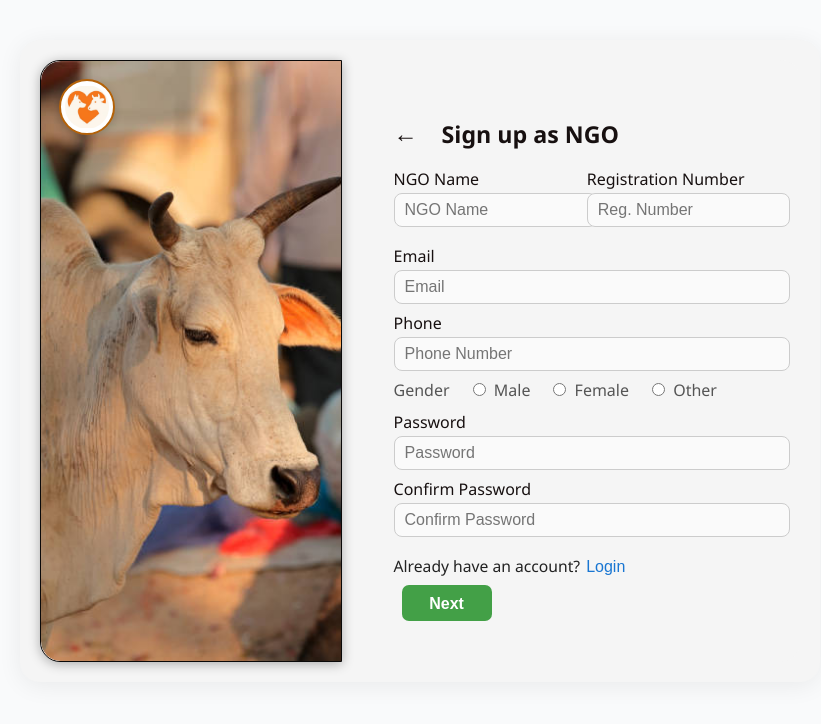
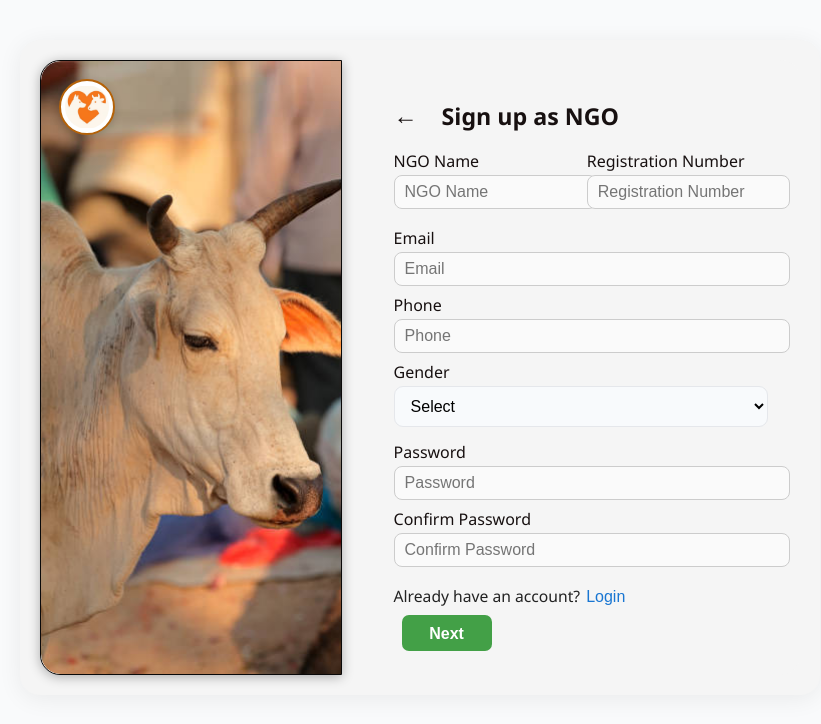
Before and after one commit to shivamshrma09/StraySafe, a React (Vite) app in the folder Frontend/: page /signupngo in a window 1280 px wide. Shown: the top 724 px of the page, without its empty margins (220-1041 px from the left). Built offline with nearby package versions, Linux system fonts and the light colour scheme.

Commit message:
All changes added

```diff
--- a/Frontend/src/components/NGOdashboard.jsx
+++ b/Frontend/src/components/NGOdashboard.jsx
@@ -1,6 +1,5 @@
 import React, { useState } from "react";
-import "./dashboard.css";
-
+import "./dashboard.css"; // Assuming you have a CSS file for styles
 const statusClasses = {
   Pending: "status-badge status-pending",
   Verified: "status-badge status-verified",
--- a/Frontend/src/components/Singupngo.jsx
+++ b/Frontend/src/components/Singupngo.jsx
@@ -101,7 +101,7 @@ const Singupngo = () => {
               value={form.regNumber}
               onChange={handleChange}
               type="text"
-              placeholder="Reg. Number"
+              placeholder="Registration Number"
             />
             {errors.regNumber && <span className="error">{errors.regNumber}</span>}
           </div>
@@ -123,40 +123,20 @@ const Singupngo = () => {
             name="phone"
             value={form.phone}
             onChange={handleChange}
-            type="tel"
-            placeholder="Phone Number"
+            type="text"
+            placeholder="Phone"
+            maxLength={10}
           />
           {errors.phone && <span className="error">{errors.phone}</span>}
         </div>
-        <div className="gender-row">
+        <div>
           <label>Gender</label>
-          <label>
-            <input
-              type="radio"
-              name="gender"
-              value="male"
-              checked={form.gender === "male"}
-              onChange={handleChange}
-            /> Male
-          </label>
-          <label>
-            <input
-              type="radio"
-              name="gender"
-              value="female"
-              checked={form.gender === "female"}
-              onChange={handleChange}
-            /> Female
-          </label>
-          <label>
-            <input
-              type="radio"
-              name="gender"
-              value="other"
-              checked={form.gender === "other"}
-              onChange={handleChange}
-            /> Other
-          </label>
+          <select name="gender" value={form.gender} onChange={handleChange}>
+            <option value="">Select</option>
+            <option value="male">Male</option>
+            <option value="female">Female</option>
+            <option value="other">Other</option>
+          </select>
           {errors.gender && <span className="error">{errors.gender}</span>}
         </div>
         <div>
--- a/Frontend/src/components/VOLdashboard.jsx
+++ b/Frontend/src/components/VOLdashboard.jsx
@@ -1,5 +1,4 @@
-import React, { useState } from "react";
-import "./dashboard.css";
+import React, { useState, useEffect } from "react";
 
 const animalTypes = ["Cow", "Dog", "Monkey", "Other"];
 
@@ -15,7 +14,8 @@ export default function VolunteerDashboard() {
   const [trackId, setTrackId] = useState("");
   const [myReports, setMyReports] = useState([]);
 
-  React.useEffect(() => {
+  // Auto-detect location
+  useEffect(() => {
     if ("geolocation" in navigator) {
       navigator.geolocation.getCurrentPosition((pos) => {
         setReport((r) => ({
@@ -26,6 +26,7 @@ export default function VolunteerDashboard() {
     }
   }, []);
 
+  // Handle camera-only image
   const handleImageChange = (e) => {
     if (e.target.files[0]) {
       setReport((r) => ({
@@ -36,10 +37,25 @@ export default function VolunteerDashboard() {
     }
   };
 
+  // Submit report (simulate backend)
   const handleSubmit = (e) => {
     e.preventDefault();
+    const newReport = {
+      ...report,
+      status: "Pending",
+      timestamp: new Date().toLocaleString(),
+      id: "RPT" + Math.floor(Math.random() * 100000),
+    };
+    setMyReports([newReport, ...myReports]);
     setSubmitted(true);
-    // TODO: Submit to backend and update myReports
+    setTimeout(() => setSubmitted(false), 3000);
+    setReport({
+      animal: "",
+      notes: "",
+      image: null,
+      imageUrl: "",
+      location: report.location,
+    });
   };
 
   return (
@@ -135,7 +151,7 @@ export default function VolunteerDashboard() {
                   <li key={idx} className="report-item">
                     <span>
                       <b>{rep.animal}</b> at {rep.location} -{" "}
-                      <span className="status-badge">{rep.status}</span>
+                      <span className={`status-badge status-${rep.status.toLowerCase()}`}>{rep.status}</span>
                     </span>
                     <span className="report-time">{rep.timestamp}</span>
                   </li>
--- a/Frontend/src/components/login.jsx
+++ b/Frontend/src/components/login.jsx
@@ -13,7 +13,9 @@ export default function Login() {
 
   const handleSubmit = async (e) => {
     e.preventDefault();
-    if (!form.email.trim() || !form.password.trim()) {
+    const email = form.email.trim();
+    const password = form.password;
+    if (!email || !password) {
       setError("Email and password are required!");
       return;
     }
@@ -22,10 +24,7 @@ export default function Login() {
       const res = await fetch("/api/auth/login", {
         method: "POST",
         headers: { "Content-Type": "application/json" },
-        body: JSON.stringify({
-          email: form.email.trim(),
-          password: form.password,
-        }),
+        body: JSON.stringify({ email, password }),
       });
       const data = await res.json();
       if (!res.ok) {
@@ -33,14 +32,18 @@ export default function Login() {
         setLoading(false);
         return;
       }
-      localStorage.setItem("token", data.token);
+      if (data.token) {
+        localStorage.setItem("token", data.token);
+      }
       // User role ke hisab se redirect
       if (data.user?.role === "ngo") {
         window.location.href = "/NGOdashboard";
       } else if (data.user?.role === "admin") {
         window.location.href = "/AdminDashboard";
+      } else if (data.user?.role === "volunteer" || data.user?.role === "VOL") {
+        window.location.href = "/VOLdashboard";
       } else {
-        window.location.href = "/VOLdashboard";
+        window.location.href = "/";
       }
     } catch (err) {
       setError("Network error. Please try again.");
```
